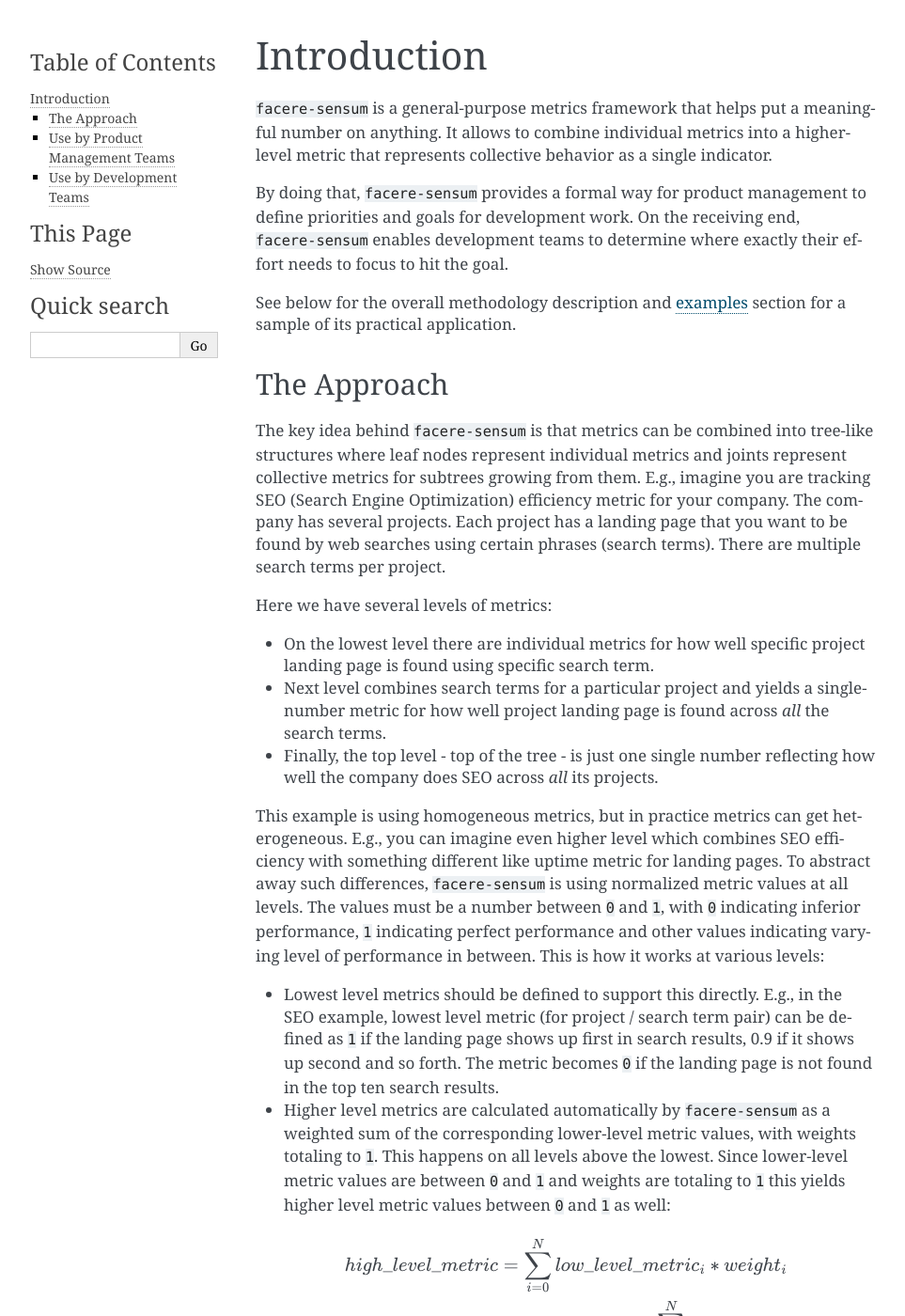
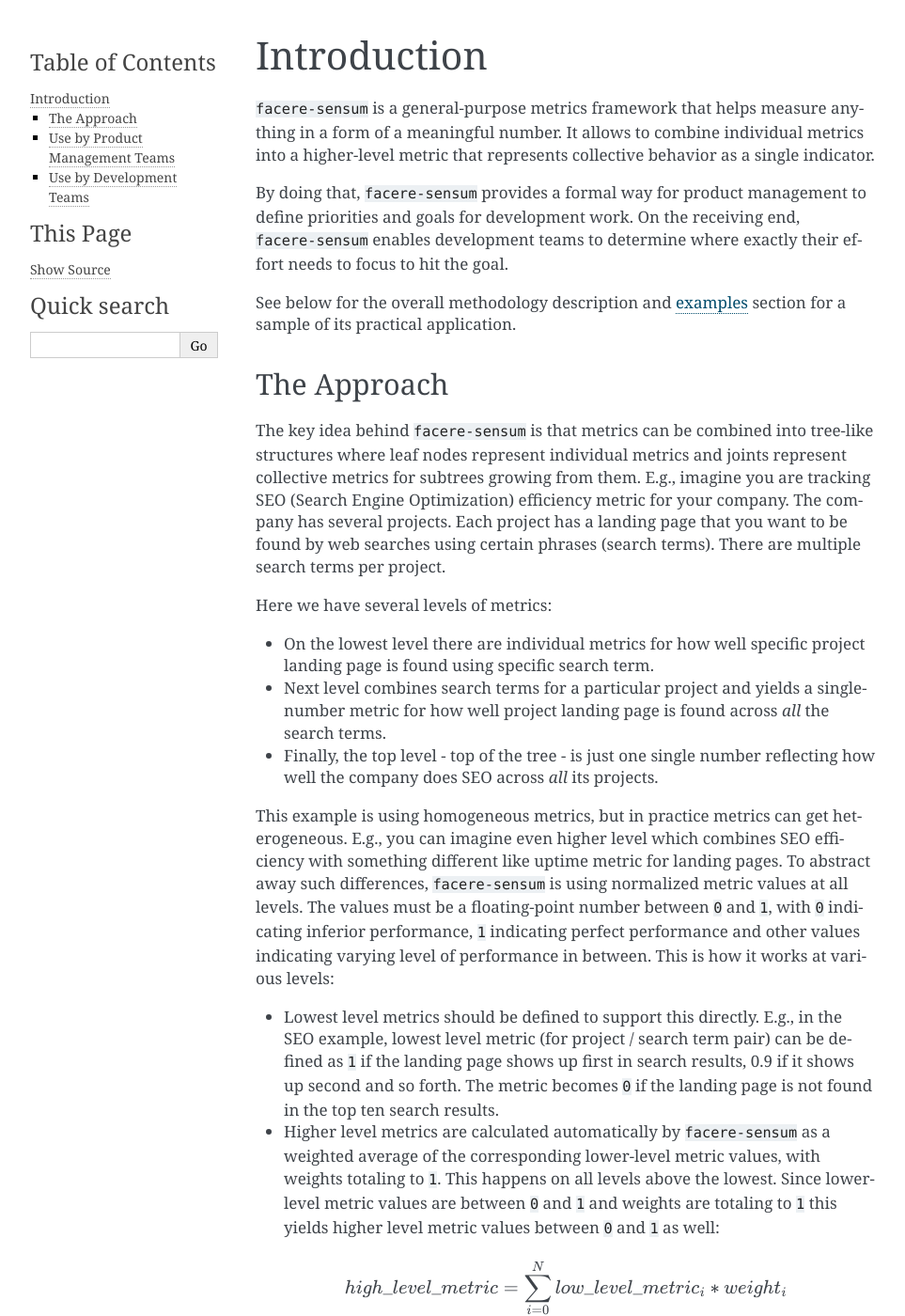
Before and after one commit to lunarserge/facere-sensum, a Sphinx documentation site: the page built from doc/intro.rst, in a window 1280 px wide and 1400 px high. Shown: the whole window at 94% size, without its empty margins (148-1111 px from the left). Built offline with Sphinx 7.4.7, drawn with Linux system fonts in a browser that asks for light colours.

Commit message:
address issue #19

```diff
--- a/doc/intro.rst
+++ b/doc/intro.rst
@@ -2,7 +2,7 @@
 Introduction
 ############
 
-``facere-sensum`` is a general-purpose metrics framework that helps put a meaningful number on anything. It allows to combine individual metrics into a higher-level metric that represents collective behavior as a single indicator.
+``facere-sensum`` is a general-purpose metrics framework that helps measure anything in a form of a meaningful number. It allows to combine individual metrics into a higher-level metric that represents collective behavior as a single indicator.
 
 By doing that, ``facere-sensum`` provides a formal way for product management to define priorities and goals for development work. On the receiving end, ``facere-sensum`` enables development teams to determine where exactly their effort needs to focus to hit the goal.
 
@@ -22,10 +22,10 @@
 * Next level combines search terms for a particular project and yields a single-number metric for how well project landing page is found across *all* the search terms.
 * Finally, the top level - top of the tree - is just one single number reflecting how well the company does SEO across *all* its projects.
 
-This example is using homogeneous metrics, but in practice metrics can get heterogeneous. E.g., you can imagine even higher level which combines SEO efficiency with something different like uptime metric for landing pages. To abstract away such differences, ``facere-sensum`` is using normalized metric values at all levels. The values must be a number between ``0`` and ``1``, with ``0`` indicating inferior performance, ``1`` indicating perfect performance and other values indicating varying level of performance in between. This is how it works at various levels:
+This example is using homogeneous metrics, but in practice metrics can get heterogeneous. E.g., you can imagine even higher level which combines SEO efficiency with something different like uptime metric for landing pages. To abstract away such differences, ``facere-sensum`` is using normalized metric values at all levels. The values must be a floating-point number between ``0`` and ``1``, with ``0`` indicating inferior performance, ``1`` indicating perfect performance and other values indicating varying level of performance in between. This is how it works at various levels:
 
 * Lowest level metrics should be defined to support this directly. E.g., in the SEO example, lowest level metric (for project / search term pair) can be defined as ``1`` if the landing page shows up first in search results, 0.9 if it shows up second and so forth. The metric becomes ``0`` if the landing page is not found in the top ten search results.
-* Higher level metrics are calculated automatically by ``facere-sensum`` as a weighted sum of the corresponding lower-level metric values, with weights totaling to ``1``. This happens on all levels above the lowest. Since lower-level metric values are between ``0`` and ``1`` and weights are totaling to ``1`` this yields higher level metric values between ``0`` and ``1`` as well:
+* Higher level metrics are calculated automatically by ``facere-sensum`` as a weighted average of the corresponding lower-level metric values, with weights totaling to ``1``. This happens on all levels above the lowest. Since lower-level metric values are between ``0`` and ``1`` and weights are totaling to ``1`` this yields higher level metric values between ``0`` and ``1`` as well:
 
 .. math::
 
```
Also changed, not shown: doc/index.rst (+0 -8 lines).
